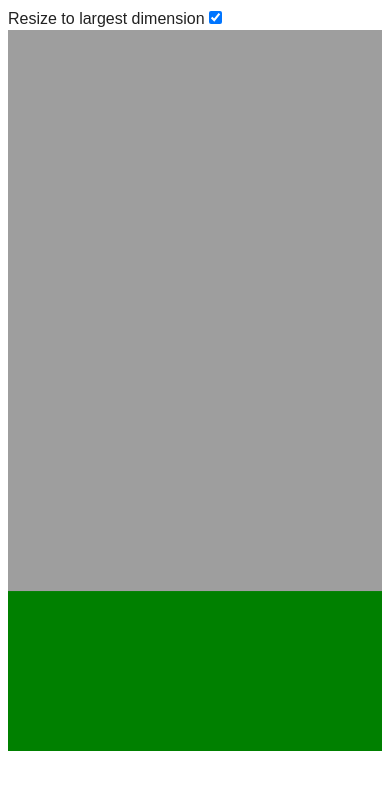
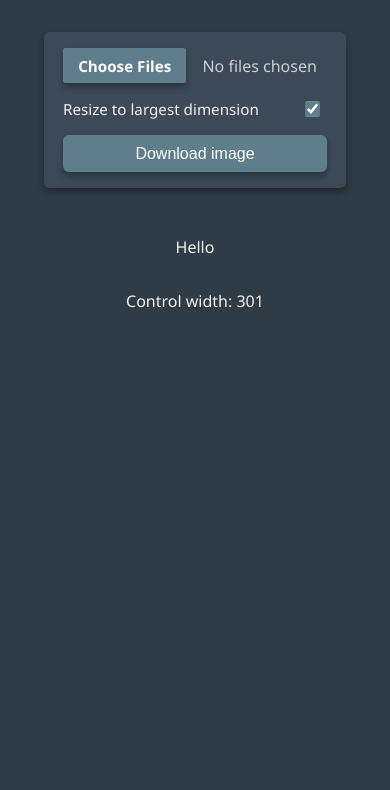
Before and after one commit to samliburd/imagejoin, a website built with webpack: page index.html in a window 390 px wide. Built offline with nearby package versions, Linux system fonts and the light colour scheme.

Commit message:
upload working, mobile CSS in progress

```diff
--- /dev/null
+++ b/css/base.css
@@ -0,0 +1,247 @@
+/*! HTML5 Boilerplate v9.0.1 | MIT License | https://html5boilerplate.com/ */
+
+/* main.css 3.0.0 | MIT License | https://github.com/h5bp/main.css#readme */
+/*
+ * What follows is the result of much research on cross-browser styling.
+ * Credit left inline and big thanks to Nicolas Gallagher, Jonathan Neal,
+ * Kroc Camen, and the H5BP dev community and team.
+ */
+
+/* ==========================================================================
+   Base styles: opinionated defaults
+   ========================================================================== */
+
+html {
+  color: #222;
+  font-size: 1em;
+  line-height: 1.4;
+  font-family: 'Montserrat', sans-serif;
+}
+
+/*
+ * Remove text-shadow in selection highlight:
+ * https://twitter.com/miketaylr/status/12228805301
+ *
+ * Customize the background color to match your design.
+ */
+
+::-moz-selection {
+  background: #b3d4fc;
+  text-shadow: none;
+}
+
+::selection {
+  background: #b3d4fc;
+  text-shadow: none;
+}
+
+/*
+ * A better looking default horizontal rule
+ */
+
+hr {
+  display: block;
+  height: 1px;
+  border: 0;
+  border-top: 1px solid #ccc;
+  margin: 1em 0;
+  padding: 0;
+}
+
+/*
+ * Remove the gap between audio, canvas, iframes,
+ * images, videos and the bottom of their containers:
+ * https://github.com/h5bp/html5-boilerplate/issues/440
+ */
+
+audio,
+canvas,
+iframe,
+img,
+svg,
+video {
+  vertical-align: middle;
+}
+
+/*
+ * Remove default fieldset styles.
+ */
+
+fieldset {
+  border: 0;
+  margin: 0;
+  padding: 0;
+}
+
+/*
+ * Allow only vertical resizing of textareas.
+ */
+
+textarea {
+  resize: vertical;
+}
+
+/* ==========================================================================
+   Author's custom styles
+   ========================================================================== */
+
+/* ==========================================================================
+   Helper classes
+   ========================================================================== */
+
+/*
+ * Hide visually and from screen readers
+ */
+
+.hidden,
+[hidden] {
+  display: none !important;
+}
+
+/*
+ * Hide only visually, but have it available for screen readers:
+ * https://snook.ca/archives/html_and_css/hiding-content-for-accessibility
+ *
+ * 1. For long content, line feeds are not interpreted as spaces and small width
+ *    causes content to wrap 1 word per line:
+ *    https://medium.com/@jessebeach/beware-smushed-off-screen-accessible-text-5952a4c2cbfe
+ */
+
+.visually-hidden {
+  border: 0;
+  clip: rect(0, 0, 0, 0);
+  height: 1px;
+  margin: -1px;
+  overflow: hidden;
+  padding: 0;
+  position: absolute;
+  white-space: nowrap;
+  width: 1px;
+  /* 1 */
+}
+
+/*
+ * Extends the .visually-hidden class to allow the element
+ * to be focusable when navigated to via the keyboard:
+ * https://www.drupal.org/node/897638
+ */
+
+.visually-hidden.focusable:active,
+.visually-hidden.focusable:focus {
+  clip: auto;
+  height: auto;
+  margin: 0;
+  overflow: visible;
+  position: static;
+  white-space: inherit;
+  width: auto;
+}
+
+/*
+ * Hide visually and from screen readers, but maintain layout
+ */
+
+.invisible {
+  visibility: hidden;
+}
+
+/*
+ * Clearfix: contain floats
+ *
+ * The use of `table` rather than `block` is only necessary if using
+ * `::before` to contain the top-margins of child elements.
+ */
+
+.clearfix::before,
+.clearfix::after {
+  content: "";
+  display: table;
+}
+
+.clearfix::after {
+  clear: both;
+}
+
+/* ==========================================================================
+   EXAMPLE Media Queries for Responsive Design.
+   These examples override the primary ('mobile first') styles.
+   Modify as content requires.
+   ========================================================================== */
+
+@media only screen and (min-width: 35em) {
+  /* Style adjustments for viewports that meet the condition */
+}
+
+@media print,
+  (-webkit-min-device-pixel-ratio: 1.25),
+  (min-resolution: 1.25dppx),
+  (min-resolution: 120dpi) {
+  /* Style adjustments for high resolution devices */
+}
+
+/* ==========================================================================
+   Print styles.
+   Inlined to avoid the additional HTTP request:
+   https://www.phpied.com/delay-loading-your-print-css/
+   ========================================================================== */
+
+@media print {
+  *,
+  *::before,
+  *::after {
+    background: #fff !important;
+    color: #000 !important;
+    /* Black prints faster */
+    box-shadow: none !important;
+    text-shadow: none !important;
+  }
+
+  a,
+  a:visited {
+    text-decoration: underline;
+  }
+
+  a[href]::after {
+    content: " (" attr(href) ")";
+  }
+
+  abbr[title]::after {
+    content: " (" attr(title) ")";
+  }
+
+  /*
+   * Don't show links that are fragment identifiers,
+   * or use the `javascript:` pseudo protocol
+   */
+  a[href^="#"]::after,
+  a[href^="javascript:"]::after {
+    content: "";
+  }
+
+  pre {
+    white-space: pre-wrap !important;
+  }
+
+  pre,
+  blockquote {
+    border: 1px solid #999;
+    page-break-inside: avoid;
+  }
+
+  tr,
+  img {
+    page-break-inside: avoid;
+  }
+
+  p,
+  h2,
+  h3 {
+    orphans: 3;
+    widows: 3;
+  }
+
+  h2,
+  h3 {
+    page-break-after: avoid;
+  }
+}
--- a/css/style.css
+++ b/css/style.css
@@ -1,257 +1,148 @@
-/*! HTML5 Boilerplate v9.0.1 | MIT License | https://html5boilerplate.com/ */
+/*@import "base.css";*/
 
-/* main.css 3.0.0 | MIT License | https://github.com/h5bp/main.css#readme */
-/*
- * What follows is the result of much research on cross-browser styling.
- * Credit left inline and big thanks to Nicolas Gallagher, Jonathan Neal,
- * Kroc Camen, and the H5BP dev community and team.
- */
-
-/* ==========================================================================
-   Base styles: opinionated defaults
-   ========================================================================== */
-
-html {
-  color: #222;
-  font-size: 1em;
-  line-height: 1.4;
-  font-family: 'Montserrat', sans-serif;
+:root {
+  --primary-bg: #2f3b45;
+  --secondary-bg: #3b4a56;
+  --accent: #5c6b78;
+  --text-color: #f1f1f1;
+  --button-bg: #607d8b;
+  --button-hover: #78909c;
+  --border-radius: 6px;
+  --shadow: 0 4px 6px rgba(0, 0, 0, 0.3);
+  --transition: 0.2s ease-in-out;
+  --font-stack: 'Segoe UI', Roboto, sans-serif;
 }
 
-/*
- * Remove text-shadow in selection highlight:
- * https://twitter.com/miketaylr/status/12228805301
- *
- * Customize the background color to match your design.
- */
-
-::-moz-selection {
-  background: #b3d4fc;
-  text-shadow: none;
+#width, #width2 {
+  user-select: all;
 }
 
-::selection {
-  background: #b3d4fc;
-  text-shadow: none;
+body {
+  background-color: var(--primary-bg);
+  color: var(--text-color);
+  font-family: var(--font-stack);
+  margin: 0;
+  padding: 2rem;
+  box-sizing: border-box;
+  display: flex;
+  flex-direction: column;
+  justify-content: flex-start; /* Horizontal centering */
+  align-items: center;
 }
 
-/*
- * A better looking default horizontal rule
- */
-
-hr {
-  display: block;
-  height: 1px;
-  border: 0;
-  border-top: 1px solid #ccc;
-  margin: 1em 0;
-  padding: 0;
+#controlContainer {
+  display: flex;
+  flex-direction: column;
+  /*width: fit-content; !* This allows controlContainer to size based on its content *!*/
+  width: 90%;
+  /*max-width: 100%; !* Ensures it doesn't exceed the screen width *!*/
+  gap: 1rem;
+  background-color: var(--secondary-bg);
+  padding: 1rem 0.25rem;
+  border-radius: var(--border-radius);
+  box-shadow: var(--shadow);
+  margin-bottom: 2rem;
+  align-items: center; /* Centers the content horizontally */
 }
 
-/*
- * Remove the gap between audio, canvas, iframes,
- * images, videos and the bottom of their containers:
- * https://github.com/h5bp/html5-boilerplate/issues/440
- */
 
-audio,
-canvas,
-iframe,
-img,
-svg,
-video {
-  vertical-align: middle;
+.file-upload {
+  display: flex;
+  align-items: center;
+  gap: 1rem;
+  cursor: pointer;
 }
-.canvas-container {
-  max-width: 100%;       /* Never exceed parent width */
-  overflow: hidden;      /* Hide overflow (optional) */
-  margin: 0 auto;        /* Center the canvas */
+
+.file-btn {
+  background-color: var(--button-bg);
+  color: white;
+  padding: 0.5em 1em;
+  border-radius: 2.5px;
+  font-weight: bold;
+  transition: background-color var(--transition);
+  box-shadow: var(--shadow);
+}
+
+.file-btn:hover {
+  background-color: var(--button-hover);
+}
+
+.file-label {
+  font-size: 0.9rem;
+  color: var(--text-color);
+  opacity: 0.8;
+}
+
+#checkboxContainer {
+  display: flex;
+  justify-content: space-between;
+}
+
+input[type="checkbox"] {
+  accent-color: var(--button-bg);
+  transform: scale(1.2);
+  margin-right: 0.5rem;
+}
+
+label {
+  font-size: 0.95rem;
+  display: flex;
+  align-items: center;
+  gap: 0.5rem;
+}
+
+button#download {
+  background-color: var(--button-bg);
+  color: white;
+  border: none;
+  padding: 0.6em 1.2em;
+  font-size: 1rem;
+  border-radius: var(--border-radius);
+  cursor: pointer;
+  box-shadow: var(--shadow);
+  transition: background-color var(--transition);
+}
+
+button#download:hover {
+  background-color: var(--button-hover);
+}
+
+#canvasContainer {
+  width: 90%; /* Ensures the canvas container takes the full width of its parent */
+  padding: 0.25rem;
+  background-color: var(--secondary-bg);
+  border-radius: var(--border-radius);
+  box-shadow: var(--shadow);
 }
 
 #canvas {
-  max-width: 100%;       /* Never exceed container width */
-  height: auto !important; /* Let height adjust proportionally */
-  display: block;        /* Remove inline spacing */
-}
-/*
- * Remove default fieldset styles.
- */
-
-fieldset {
-  border: 0;
-  margin: 0;
-  padding: 0;
+  width: 100%; /* Ensures the canvas itself takes the full width of the container */
+  height: auto; /* Maintain aspect ratio */
+  display: block;
+  border-radius: var(--border-radius);
 }
 
-/*
- * Allow only vertical resizing of textareas.
- */
-
-textarea {
-  resize: vertical;
+.hidden {
+  display: none;
 }
 
-/* ==========================================================================
-   Author's custom styles
-   ========================================================================== */
 
-/* ==========================================================================
-   Helper classes
-   ========================================================================== */
+@media screen and (max-width: 600px) {
 
-/*
- * Hide visually and from screen readers
- */
-
-.hidden,
-[hidden] {
-  display: none !important;
-}
-
-/*
- * Hide only visually, but have it available for screen readers:
- * https://snook.ca/archives/html_and_css/hiding-content-for-accessibility
- *
- * 1. For long content, line feeds are not interpreted as spaces and small width
- *    causes content to wrap 1 word per line:
- *    https://medium.com/@jessebeach/beware-smushed-off-screen-accessible-text-5952a4c2cbfe
- */
-
-.visually-hidden {
-  border: 0;
-  clip: rect(0, 0, 0, 0);
-  height: 1px;
-  margin: -1px;
-  overflow: hidden;
-  padding: 0;
-  position: absolute;
-  white-space: nowrap;
-  width: 1px;
-  /* 1 */
-}
-
-/*
- * Extends the .visually-hidden class to allow the element
- * to be focusable when navigated to via the keyboard:
- * https://www.drupal.org/node/897638
- */
-
-.visually-hidden.focusable:active,
-.visually-hidden.focusable:focus {
-  clip: auto;
-  height: auto;
-  margin: 0;
-  overflow: visible;
-  position: static;
-  white-space: inherit;
-  width: auto;
-}
-
-/*
- * Hide visually and from screen readers, but maintain layout
- */
-
-.invisible {
-  visibility: hidden;
-}
-
-/*
- * Clearfix: contain floats
- *
- * The use of `table` rather than `block` is only necessary if using
- * `::before` to contain the top-margins of child elements.
- */
-
-.clearfix::before,
-.clearfix::after {
-  content: "";
-  display: table;
-}
-
-.clearfix::after {
-  clear: both;
-}
-
-/* ==========================================================================
-   EXAMPLE Media Queries for Responsive Design.
-   These examples override the primary ('mobile first') styles.
-   Modify as content requires.
-   ========================================================================== */
-
-@media only screen and (min-width: 35em) {
-  /* Style adjustments for viewports that meet the condition */
-}
-
-@media print,
-  (-webkit-min-device-pixel-ratio: 1.25),
-  (min-resolution: 1.25dppx),
-  (min-resolution: 120dpi) {
-  /* Style adjustments for high resolution devices */
-}
-
-/* ==========================================================================
-   Print styles.
-   Inlined to avoid the additional HTTP request:
-   https://www.phpied.com/delay-loading-your-print-css/
-   ========================================================================== */
-
-@media print {
-  *,
-  *::before,
-  *::after {
-    background: #fff !important;
-    color: #000 !important;
-    /* Black prints faster */
-    box-shadow: none !important;
-    text-shadow: none !important;
+  #controlContainer {
+    width: 90%;
+    min-width: 90%;
+    align-content: space-around;
+  }
+  #controlContainer > * {
+    width: 90%;  /* All direct children of controlContainer will have 75% width */
+  }
+  .file-label {
+    font-size: 1rem;
   }
 
-  a,
-  a:visited {
-    text-decoration: underline;
-  }
-
-  a[href]::after {
-    content: " (" attr(href) ")";
-  }
-
-  abbr[title]::after {
-    content: " (" attr(title) ")";
-  }
-
-  /*
-   * Don't show links that are fragment identifiers,
-   * or use the `javascript:` pseudo protocol
-   */
-  a[href^="#"]::after,
-  a[href^="javascript:"]::after {
-    content: "";
-  }
-
-  pre {
-    white-space: pre-wrap !important;
-  }
-
-  pre,
-  blockquote {
-    border: 1px solid #999;
-    page-break-inside: avoid;
-  }
-
-  tr,
-  img {
-    page-break-inside: avoid;
-  }
-
-  p,
-  h2,
-  h3 {
-    orphans: 3;
-    widows: 3;
-  }
-
-  h2,
-  h3 {
-    page-break-after: avoid;
+  #canvasContainer {
+    width: 90%;
+    min-width: 90%;
   }
 }
--- a/index.html
+++ b/index.html
@@ -25,11 +25,24 @@
 <body>
 
 <!-- Add your site or application content here -->
-<label for="scaleCheckbox">Resize to largest dimension</label><input type="checkbox" name="scaleCheckbox"
-                                                                     id="scaleCheckbox" checked>
-<div class="canvas-container">
+<div id="controlContainer">
+  <label class="file-upload">
+    <input type="file" name="upload" id="upload" multiple hidden>
+    <span class="file-btn">Choose Files</span>
+    <span class="file-label" id="fileLabel">No files chosen</span>
+  </label>
+
+  <div id="checkboxContainer"><label for="scaleCheckbox">Resize to largest dimension</label>
+    <input type="checkbox" name="scaleCheckbox" id="scaleCheckbox" checked></div>
+
+
+  <button id="download">Download image</button>
+</div>
+<div id="canvasContainer">
   <canvas id="canvas"></canvas>
 </div>
+<p id="width">Hello</p>
+<p id="width2">Hi</p>
 <script src="js/app.js"></script>
 
 </body>
--- a/js/app.js
+++ b/js/app.js
@@ -1,66 +1,105 @@
 const canvas = document.getElementById("canvas");
+const canvasContainer = document.getElementById("canvasContainer");
 const ctx = canvas.getContext("2d");
-const images = ["img/1.jpg", "img/2.png", "img/rect2.png"];
+const uploadInput = document.getElementById("upload");
+const checkbox = document.getElementById("scaleCheckbox");
+const downloadButton = document.getElementById("download");
+const width = document.getElementById("width");
+const width2 = document.getElementById("width2");
+const controlContainer = document.getElementById("controlContainer");
 
-const checkbox = document.getElementById("scaleCheckbox");
+width2.innerText = `Control width: ${controlContainer.offsetWidth}`
 
-// Utility function to load images
-const loadImage = (src) => {
+let loadedImages = [];
+
+canvasContainer.classList.add("hidden")
+
+// Utility: Load an image from a File object (via FileReader)
+const loadImageFromFile = (file) => {
   return new Promise((resolve, reject) => {
-    const img = new Image();
-    img.onload = () => resolve(img);
-    img.onerror = () => reject(`Failed to load image: ${src}`);
-    img.src = src;
+    const reader = new FileReader();
+    reader.onload = () => {
+      const img = new Image();
+      img.onload = () => resolve(img);
+      img.onerror = () => reject(`Failed to load image: ${file.name}`);
+      img.src = reader.result;
+    };
+    reader.onerror = () => reject(`Failed to read file: ${file.name}`);
+    reader.readAsDataURL(file);
   });
 };
 
-// Load all images and render them on the canvas
-const loadAllImages = async () => {
+// Load images and draw to canvas
+const loadAndDrawImages = async (files) => {
   try {
-    const loadedImages = await Promise.all(images.map(loadImage));
-    const maxWidth = getMaxWidth(loadedImages);  // Get either max or min width based on checkbox
-    const scaleFactors = getScaleFactors(loadedImages, maxWidth);
-    const newHeights = calculateNewHeights(loadedImages, scaleFactors);
-
-    setCanvasDimensions(maxWidth, newHeights);
-    drawImagesOnCanvas(loadedImages, scaleFactors, maxWidth, newHeights);
+    loadedImages = await Promise.all(Array.from(files).map(loadImageFromFile));
+    drawToCanvas();
   } catch (error) {
     console.error(error);
   }
 };
 
-// Get the max or min width of all images based on the checkbox state
-const getMaxWidth = (images) => checkbox.checked ? Math.min(...images.map(img => img.width)) : Math.max(...images.map(img => img.width));
+// Redraw canvas based on scale setting
+const drawToCanvas = () => {
+  if (loadedImages.length === 0) return;
+  canvasContainer.classList.remove("hidden")
 
-// Get scale factors for each image based on max width
-const getScaleFactors = (images, maxWidth) => {
-  return images.map(img => maxWidth / img.width);
+  const maxWidth = getMaxWidth(loadedImages);
+  const scaleFactors = getScaleFactors(loadedImages, maxWidth);
+  const newHeights = calculateNewHeights(loadedImages, scaleFactors);
+
+  setCanvasDimensions(maxWidth, newHeights);
+  drawImagesOnCanvas(loadedImages, scaleFactors, maxWidth, newHeights);
+  width.innerText = `Canvas width: ${canvas.offsetWidth}\nCanvas container width: ${canvasContainer.offsetWidth}`;
 };
 
-// Calculate new heights for each image based on scale factors
-const calculateNewHeights = (images, scaleFactors) => {
-  return images.map((img, index) => img.height * scaleFactors[index]);
+// Get max or min width based on checkbox state
+const getMaxWidth = (images) =>
+  checkbox.checked
+    ? Math.max(...images.map((img) => img.width))
+    : Math.min(...images.map((img) => img.width));
+
+// Scale factors per image
+const getScaleFactors = (images, baseWidth) =>
+  images.map((img) => baseWidth / img.width);
+
+// New image heights based on scale
+const calculateNewHeights = (images, scaleFactors) =>
+  images.map((img, i) => img.height * scaleFactors[i]);
+
+// Set canvas dimensions
+const setCanvasDimensions = (width, heights) => {
+  canvas.width = width;
+  canvas.height = heights.reduce((acc, h) => acc + h, 0);
 };
 
-// Set the canvas dimensions based on the images
-const setCanvasDimensions = (maxWidth, newHeights) => {
-  canvas.width = maxWidth;
-  canvas.height = newHeights.reduce((acc, height) => acc + height, 0);
-};
-
-// Draw all images on the canvas with appropriate scale factors and y-offsets
-const drawImagesOnCanvas = (images, scaleFactors, maxWidth, newHeights) => {
+// Draw images on canvas
+const drawImagesOnCanvas = (images, scaleFactors, width, heights) => {
   let yOffset = 0;
-  images.forEach((img, index) => {
-    ctx.drawImage(img, 0, yOffset, maxWidth, newHeights[index]);
-    yOffset += newHeights[index]; // Update yOffset for the next image
+  images.forEach((img, i) => {
+    ctx.drawImage(img, 0, yOffset, width, heights[i]);
+    yOffset += heights[i];
   });
 };
 
-// Start loading the images
-loadAllImages();
+// Event: File upload
+uploadInput.addEventListener("change", (e) => {
+  const files = e.target.files;
+  if (files.length) {
+    loadAndDrawImages(files);
+  }
+});
 
-// Event listener for checkbox state change
-checkbox.addEventListener("change", () => {
-  loadAllImages();  // Redraw the canvas when the checkbox state changes
-});
+const downloadImage = () => {
+  const imageData = canvas.toDataURL("image/jpeg", 0.92); // 92% quality JPEG
+  const link = document.createElement("a");
+  link.href = imageData;
+  link.download = "canvas.jpg";
+  link.click();
+};
+
+// Event: Download button click
+downloadButton.addEventListener("click", downloadImage);
+
+// Event: Scale checkbox changed
+checkbox.addEventListener("change", drawToCanvas);
```
